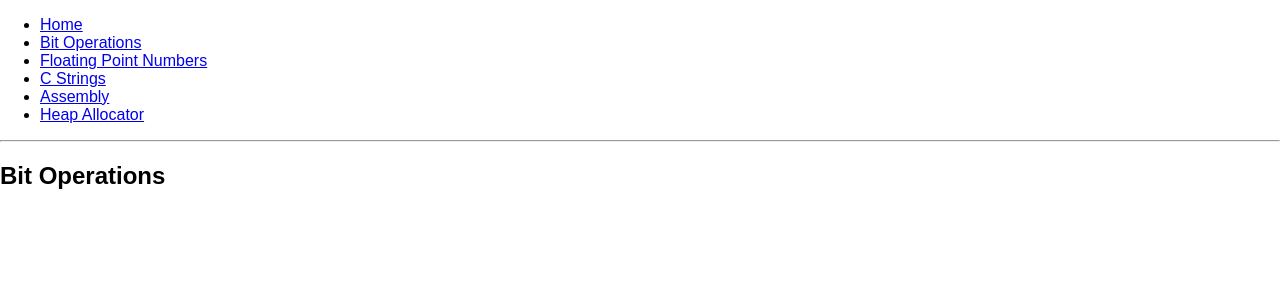
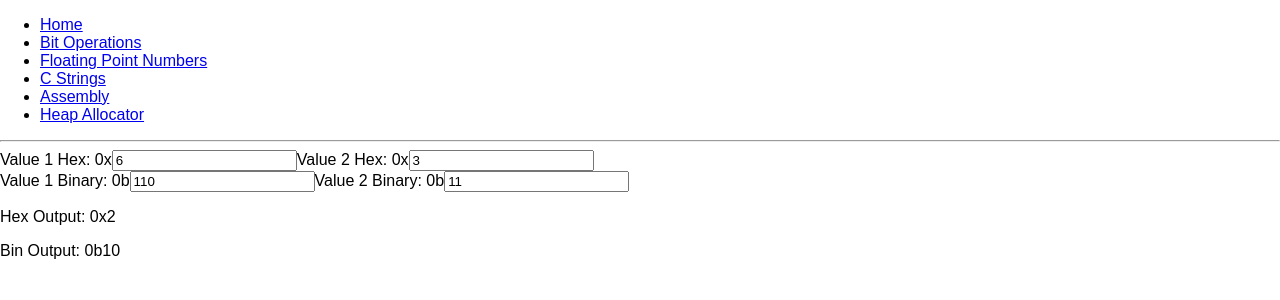
Before and after one commit to mdrach/cs107-apps, a React (Create React App) app: page /bit_operations in a window 1280 px wide. Shown: the top 300 px of the page. Built offline with nearby package versions, Linux system fonts and the light colour scheme.

Commit message:
Basic bit operations app functional

```diff
--- a/src/App.js
+++ b/src/App.js
@@ -1,5 +1,7 @@
 import React from "react";
 import { BrowserRouter as Router, Route, Link } from "react-router-dom";
+
+import BitOperations from "./apps/bit_operations.js";
 
 const BasicExample = () => (
   <Router>
@@ -40,12 +42,6 @@ const BasicExample = () => (
 const Home = () => (
   <div>
     <h2>Welcome to CS107 Apps, a page with helpful visualizations for CS107 students</h2>
-  </div>
-);
-
-const BitOperations = () => (
-  <div>
-    <h2>Bit Operations</h2>
   </div>
 );
 
--- /dev/null
+++ b/src/apps/bit_operations.js
@@ -0,0 +1,84 @@
+import React from "react";
+
+class BitOperations extends React.Component {
+  constructor(props) {
+    super(props);
+    this.state = {
+      val1: 6,
+      val2: 3,
+      operation: "&"
+    };
+  }
+
+  handleChange = (e, base) => {
+    let val = e.target.value;
+
+    // Error check
+    if (val === "")
+      val = 0;
+    if ((base === 16 && !/[0-9A-F]+/.test(val)) ||
+        (base === 2 && !/[0-1]+/.test(val)))
+      return;
+
+
+    if (e.target.name === "val1")
+      this.setState({val1: parseInt(val, base)});
+    else if (e.target.name === "val2")
+      this.setState({val2: parseInt(val, base)});
+  }
+
+  evaluateResult = () => {
+    let val1 = this.state.val1;
+    let val2 = this.state.val2;
+    let op = this.state.operation;
+
+    if (op === "&") return val1 & val2;
+    if (op === "|") return val1 | val2;
+    if (op === "^") return val1 ^ val2;
+    throw Error("Invalid bitwise operation");
+  }
+
+  render() {
+    let result = this.evaluateResult();
+
+    // TODO: make inputs accept hex / binary only
+    return (
+      <div>
+        <div>
+          Value 1 Hex: 0x<input
+            type="text"
+            name="val1"
+            value={this.state.val1.toString(16)}
+            onChange={(e) => this.handleChange(e, 16)}
+          />
+          Value 2 Hex: 0x<input
+            type="text"
+            name="val2"
+            value={this.state.val2.toString(16)}
+            onChange={(e) => this.handleChange(e, 16)}
+          />
+        </div>
+        <div>
+          Value 1 Binary: 0b<input
+            type="text"
+            name="val1"
+            value={this.state.val1.toString(2)}
+            onChange={(e) => this.handleChange(e, 2)}
+          />
+          Value 2 Binary: 0b<input
+            type="text"
+            name="val2"
+            value={this.state.val2.toString(2)}
+            onChange={(e) => this.handleChange(e, 2)}
+          />
+        </div>
+        <p>Hex Output: 0x{result.toString(16)}</p>
+        <p>Bin Output: 0b{result.toString(2)}</p>
+      </div>
+    );
+  }
+}
+
+
+
+export default BitOperations;
```
Also changed, not shown: 1 other file (tests, documents, lock files or other folders).
